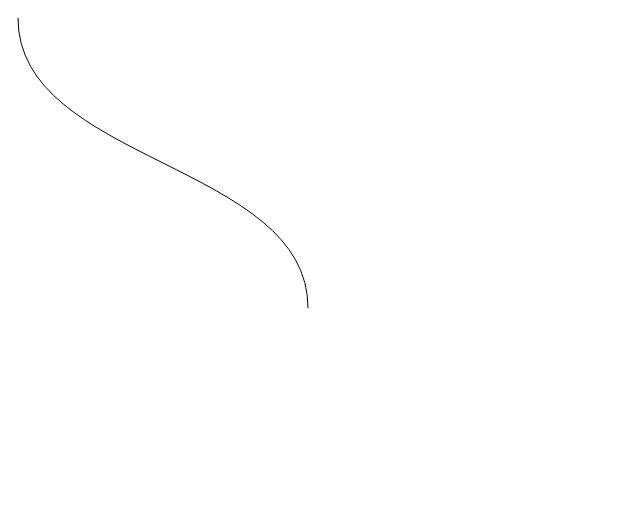
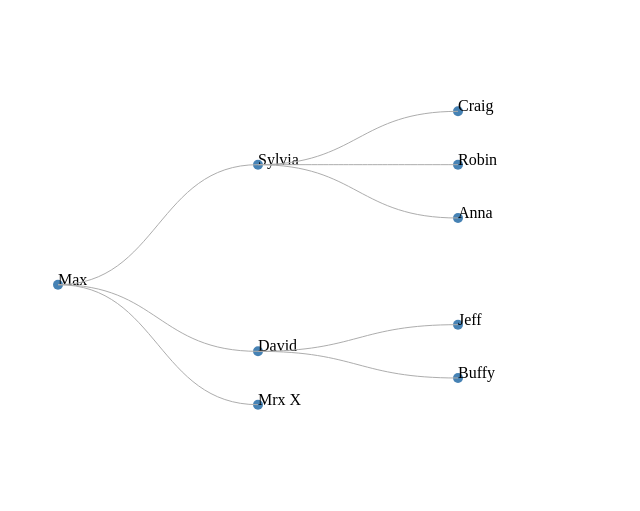
Before and after one commit to viseintellect/D3InfoGraphics, a plain HTML site: page index.html in a window 1280 px wide. Shown: the whole page, without its empty margins (0-640 px from the left). Drawn offline with nearby package versions, Linux system fonts and the light colour scheme.

Commit message:
initial tree

```diff
--- /dev/null
+++ b/data/mydata.json
@@ -0,0 +1,22 @@
+{
+  "name": "Max",
+  "value": 100,
+  "children" :[
+    {
+      "name": "Sylvia",
+      "value":75,
+      "children":[{"name": "Craig", "value":25}, {"name":"Robin", "value":25}, {"name": "Anna", "value": 25}]
+    },
+    {
+      "name":"David",
+      "value": 75,
+      "children":[
+        {"name":"Jeff", "value": 25}, {"name":"Buffy", "value": 25}
+      ]
+    },
+    {
+      "name": "Mrx X",
+      "value": 75
+    }
+  ]
+}
--- a/index.html
+++ b/index.html
@@ -14,5 +14,6 @@
 <!--<script src="js/arcs.js"></script>-->
 <!--<script src="js/donut.js"></script>-->
 <!--<script src="js/pie.js"></script>-->
-<script src="js/diagonalcurve.js"></script>
+<!--<script src="js/diagonalcurve.js"></script>-->
+<script src="js/tree.js"></script>
 </html>
--- /dev/null
+++ b/js/tree.js
@@ -0,0 +1,51 @@
+/**
+ * Created by prasadkochikarpai on 9/22/15.
+ */
+
+var canvas = d3.select("body")
+    .append("svg")
+    .attr("width", 500)
+    .attr("height", 500)
+    .append("g")
+    .attr("transform", "translate(50, 50)");
+
+var tree = d3.layout.tree()
+    .size([400, 400]);
+
+d3.json("data/mydata.json", function(data){
+
+    var nodes = tree.nodes(data);
+    var links = tree.links(nodes);
+
+    var node = canvas.selectAll(".node")
+        .data(nodes)
+        .enter()
+        .append("g")
+        .attr("class", "node")
+        .attr("transform", function(d){
+            return "translate(" + d.y + "," + d.x + ")";
+        })
+
+    node.append("circle")
+        .attr("r", 5)
+        .attr("fill", "steelblue");
+
+    node.append("text")
+        .text(function(d){
+            return d.name;
+        });
+
+    var diagonal = d3.svg.diagonal()
+        .projection(function(d){
+            return [d.y, d.x];
+        });
+
+    canvas.selectAll(".link")
+        .data(links)
+        .enter()
+        .append("path")
+        .attr("class", "link")
+        .attr("fill", "none")
+        .attr("stroke", "#ADADAD")
+        .attr("d", diagonal);
+})
```
